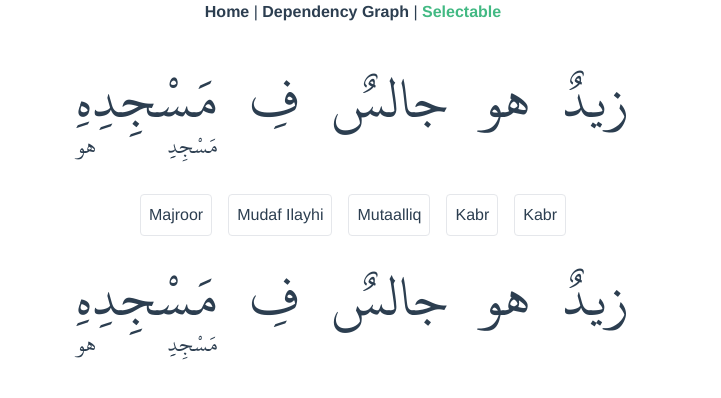
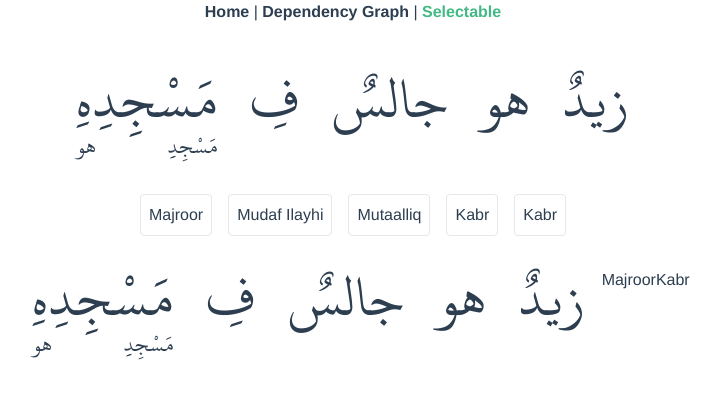
Before and after one commit to sbakht/iraab, a Vue app: page /selectable in a window 1280 px wide. Shown: the top 398 px of the page, without its empty margins (287-1008 px from the left). Built offline with nearby package versions, Linux system fonts and the light colour scheme; what vue3-konva would draw is missing.

Commit message:
chips to set connection type

```diff
--- /dev/null
+++ b/src/components/Chips.vue
@@ -0,0 +1,26 @@
+<template>
+  <div v-for="type in connections.map" :key="type.id">
+    <button data-testid="select-kabr" @click="setConnectionType(type)">
+      {{ type.name }}
+    </button>
+  </div>
+</template>
+
+<script>
+export default {
+  props: {
+    connections: {
+      type: Object,
+      required: true,
+    },
+  },
+  methods: {
+    setConnectionType(type) {
+      this.$emit("select", type);
+    },
+  },
+};
+</script>
+
+<style>
+</style>
--- a/src/components/SelectableCreate.vue
+++ b/src/components/SelectableCreate.vue
@@ -1,6 +1,11 @@
 <template>
   <div>
     <div class="p-4 flex flex-row-reverse justify-center">
+      <ConnectionChips
+        :connections="connectionTypes"
+        @select="setConnectionType"
+      ></ConnectionChips>
+      {{ connectionType && connectionType.name }}
       <Word
         :clickable="true"
         @clickWord="click"
@@ -67,8 +72,9 @@ import { mapGetters } from "vuex";
 import { wordsToTokens, isSubset } from "../utils/GraphUtils";
 import Word from "@/components/Word";
 import Utils from "../utils/Utils";
-import { data } from "../data/data";
+import { data, connectionTypes } from "../data/data";
 import { Phrase } from "../api/Phrase";
+import ConnectionChips from "@/components/Chips";
 
 function highlight(outerTokens, word) {
   const tokens = wordsToTokens([word]);
@@ -83,13 +89,15 @@ function highlight(outerTokens, word) {
 }
 
 export default {
-  components: { Word },
+  components: { Word, ConnectionChips },
   data() {
     return {
       selectedConnection: null,
       from: [],
       to: null,
       fromWord: null,
+      connectionType: null,
+      connectionTypes,
     };
   },
   computed: {
@@ -167,15 +175,19 @@ export default {
         .catch(() => {});
     },
     addConnection(phrase, toToken) {
+      console.log(this.connectionType);
       return this.$store
         .dispatch("Graph/addConnection", {
           from: phrase,
           to: toToken,
-          grammar: data.Empty,
+          grammar: this.connectionType || data.Empty,
         })
         .then((connection) => {
           this.focusConnection(connection);
         });
+    },
+    setConnectionType(type) {
+      this.connectionType = type;
     },
     clearSelection() {
       this.to = null;
--- a/src/data/data.js
+++ b/src/data/data.js
@@ -64,3 +64,17 @@ const IsmOptions = IsmGroup.items
 export const data = {
   Ism, IsmOptions, Fil, Harf, Mubtada, Kabr, Fial, Majroor, mafool, fils, MafoolBihi, Madhi, Mudhari, Amr, Jar, Zaida, jars, Mutaalliq, MudafIlayhi, Empty
 }
+
+
+const connections = {
+  byId: {
+    '5': Kabr,
+    '20': Majroor
+  },
+  allIds: ['5', '20'],
+}
+
+export const connectionTypes = {
+  ...connections,
+  map: connections.allIds.map(id => connections.byId[id])
+}
```
Also changed, not shown: 1 other file (tests, documents, lock files or other folders).
